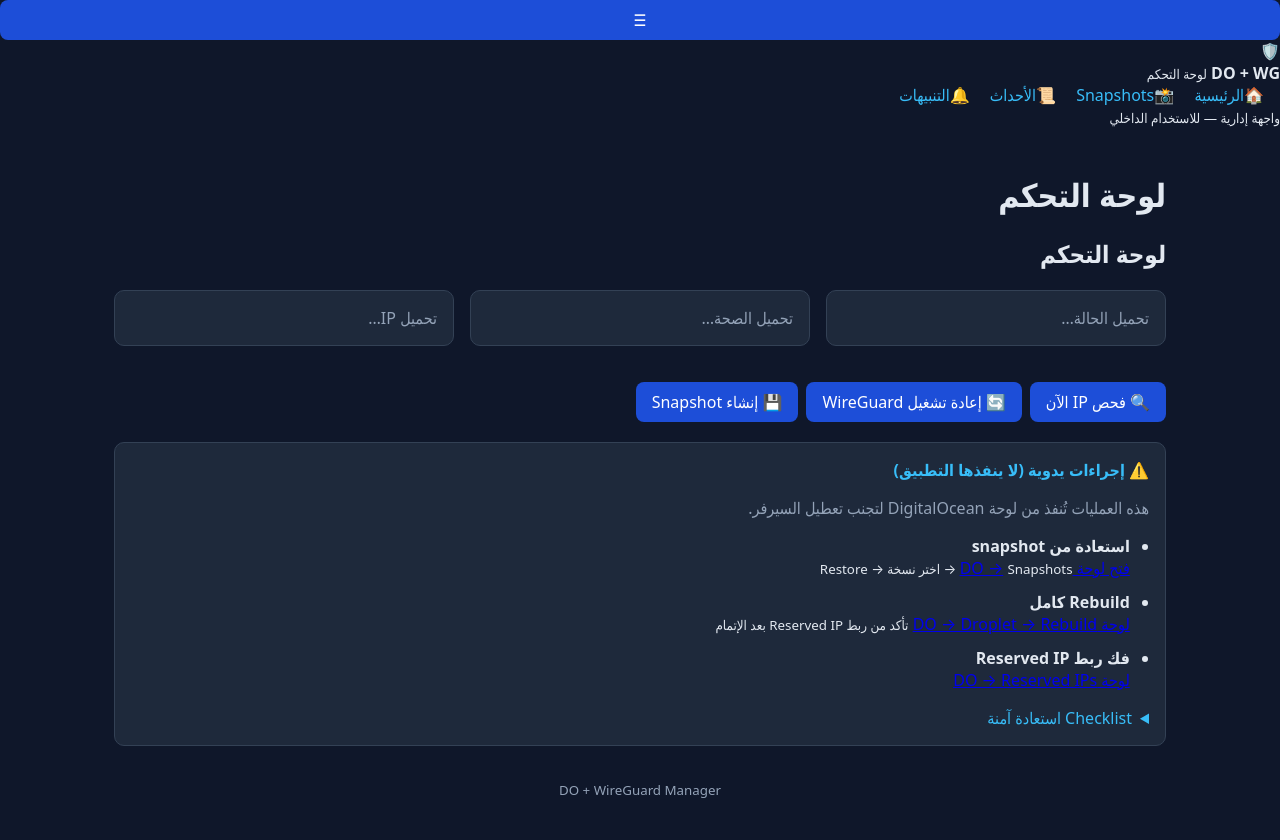
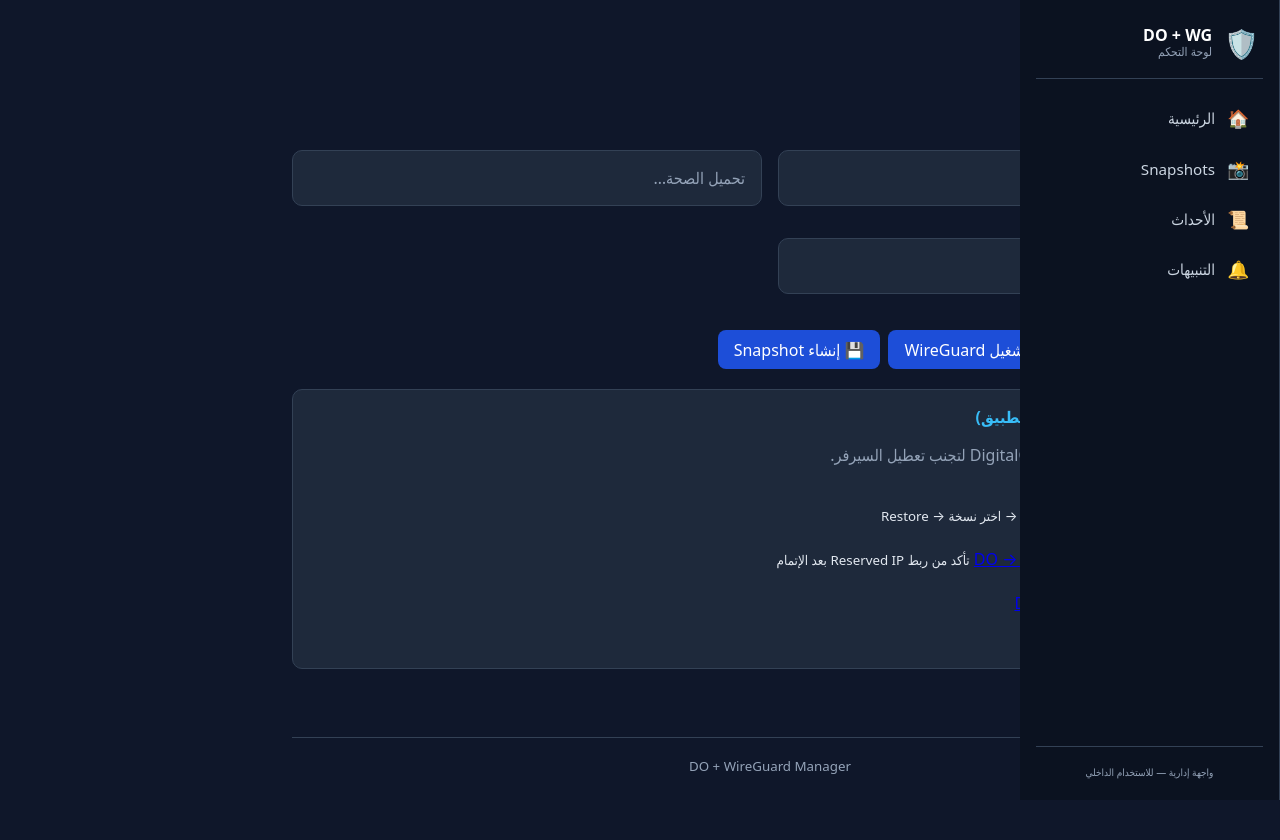
Before and after one commit to 6838gamal/Syr-Gover-Reserv-IP-Controller, a FastAPI app: page / in a window 1280 px wide. After the commit the page ends 800 px from the top, so only its background shows below. Run offline with FastAPI, Linux system fonts and the light colour scheme; some libraries are stand-ins or nearby versions.

Commit message:
Update style.css

```diff
--- a/app/static/style.css
+++ b/app/static/style.css
@@ -1,3 +1,4 @@
+/* ============ المتغيرات (نفس لوحتك الداكنة + إضافات) ============ */
 :root {
   --bg: #0f172a;
   --card: #1e293b;
@@ -8,36 +9,111 @@
   --bad: #f87171;
   --warn: #fbbf24;
   --border: #334155;
+
+  --sidebar-bg: #0b1220;
+  --sidebar-hover: #1e293b;
+  --sidebar-active: #38bdf8;
+  --sidebar-text: #cbd5e1;
+  --radius: 10px;
+  --sidebar-w: 260px;
 }
+
 * { box-sizing: border-box; }
-body {
+
+html, body {
   margin: 0;
   font-family: system-ui, -apple-system, "Segoe UI", Tahoma, sans-serif;
   background: var(--bg);
   color: var(--text);
   min-height: 100vh;
+}
+
+/* ============ القائمة الجانبية ============ */
+.sidebar {
+  position: fixed;
+  top: 0;
+  right: 0;
+  width: var(--sidebar-w);
+  height: 100vh;
+  background: var(--sidebar-bg);
+  border-inline-start: 1px solid var(--border);
   display: flex;
   flex-direction: column;
+  padding: 1.25rem 1rem;
+  z-index: 1000;
+  overflow-y: auto;
+  transition: transform 0.25s ease;
 }
-.topbar {
-  display: flex; justify-content: space-between; align-items: center;
-  padding: 0.75rem 1.25rem;
-  background: #0b1220;
+
+.sidebar-brand {
+  display: flex;
+  align-items: center;
+  gap: 0.75rem;
+  padding: 0.25rem 0.25rem 1rem;
   border-bottom: 1px solid var(--border);
+  margin-bottom: 1rem;
 }
-.brand { font-weight: 700; }
-nav a {
-  color: var(--accent);
-  margin-inline-start: 1rem;
+.brand-icon { font-size: 1.75rem; }
+.brand-text { display: flex; flex-direction: column; line-height: 1.2; }
+.brand-text strong { color: #fff; font-size: 1rem; }
+.brand-text small { color: var(--muted); font-size: 0.75rem; }
+
+.sidebar-nav { display: flex; flex-direction: column; gap: 0.25rem; flex: 1; }
+
+.nav-item {
+  display: flex;
+  align-items: center;
+  gap: 0.75rem;
+  padding: 0.7rem 0.85rem;
+  color: var(--sidebar-text);
   text-decoration: none;
+  border-radius: 10px;
+  font-size: 0.95rem;
+  transition: background 0.15s, color 0.15s, transform 0.15s;
 }
-nav a:hover { text-decoration: underline; }
-main {
-  flex: 1; padding: 1.5rem; max-width: 1100px;
-  margin: 0 auto; width: 100%;
+.nav-item:hover {
+  background: var(--sidebar-hover);
+  color: #fff;
+  transform: translateX(-2px);
 }
-footer { text-align: center; padding: 1rem; color: var(--muted); }
+.nav-item.active {
+  background: var(--accent);
+  color: #0b1220;
+  font-weight: 600;
+}
+.nav-icon { font-size: 1.1rem; width: 1.4rem; text-align: center; }
 
+.sidebar-footer {
+  border-top: 1px solid var(--border);
+  padding-top: 1rem;
+  color: var(--muted);
+  font-size: 0.75rem;
+  text-align: center;
+}
+
+/* ============ المحتوى ============ */
+.content {
+  margin-inline-end: var(--sidebar-w);
+  min-height: 100vh;
+  display: flex;
+  flex-direction: column;
+  padding: 1.5rem 2rem;
+}
+.content-header h1 {
+  margin: 0 0 1.25rem;
+  font-size: 1.5rem;
+  font-weight: 700;
+}
+.content-body { flex: 1; }
+.content-footer {
+  margin-top: 2rem;
+  padding-top: 1rem;
+  border-top: 1px solid var(--border);
+  color: var(--muted);
+  text-align: center;
+}
+
+/* ============ بطاقات وشبكة (من تصميمك) ============ */
 .grid {
   display: grid;
   grid-template-columns: repeat(auto-fit, minmax(320px, 1fr));
@@ -46,11 +122,15 @@ footer { text-align: center; padding: 1rem; color: var(--muted); }
 .card {
   background: var(--card);
   border: 1px solid var(--border);
-  border-radius: 10px;
+  border-radius: var(--radius);
   padding: 1rem;
   margin-bottom: 1rem;
 }
-.card h2 { margin-top: 0; font-size: 1rem; color: var(--accent); }
+.card h2, .card h3 {
+  margin-top: 0;
+  font-size: 1rem;
+  color: var(--accent);
+}
 .kv td { padding: 0.35rem 0.5rem; border-bottom: 1px dashed var(--border); }
 .kv td:first-child { color: var(--muted); width: 40%; }
 
@@ -61,8 +141,12 @@ button {
   background: #1d4ed8;
   color: #fff; border: none; padding: 0.55rem 1rem;
   border-radius: 8px; cursor: pointer; font: inherit;
+  transition: background 0.15s, transform 0.1s;
 }
 button:hover { background: #2563eb; }
+button:active { transform: scale(0.97); }
+button.bad { background: #b91c1c; }
+button.bad:hover { background: #dc2626; }
 
 table.data {
   width: 100%; border-collapse: collapse; margin-top: 0.5rem;
@@ -77,9 +161,8 @@ table.data th { color: var(--muted); font-weight: 600; }
 .bad { color: var(--bad); }
 .warn { color: var(--warn); }
 .muted { color: var(--muted); }
-.ip-big {
-  font-size: 1.6rem; font-weight: 700; letter-spacing: 0.03em;
-}
+.ip-big { font-size: 1.6rem; font-weight: 700; letter-spacing: 0.03em; }
+
 code {
   background: #0b1220; padding: 0.1rem 0.35rem; border-radius: 4px;
 }
@@ -87,7 +170,52 @@ pre {
   background: #0b1220; padding: 0.75rem; border-radius: 6px;
   overflow-x: auto;
 }
-.manual-actions ul { padding-inline-start: 1.2rem; }
-.manual-actions li { margin-bottom: 0.75rem; }
-.manual-actions details { margin-top: 1rem; }
-.manual-actions summary { cursor: pointer; color: var(--accent); }
+
+/* ============ زر فتح القائمة (جوال) ============ */
+.sidebar-toggle {
+  display: none;
+  position: fixed;
+  top: 1rem;
+  right: 1rem;
+  z-index: 1100;
+  width: 44px; height: 44px;
+  align-items: center; justify-content: center;
+  background: var(--sidebar-bg);
+  border: 1px solid var(--border);
+  color: #fff;
+  font-size: 1.4rem;
+  border-radius: 10px;
+  cursor: pointer;
+}
+
+.sidebar-backdrop {
+  display: none;
+  position: fixed;
+  inset: 0;
+  background: rgba(0, 0, 0, 0.5);
+  z-index: 900;
+}
+.sidebar-backdrop.show { display: block; }
+
+/* ============ استجابة الجوال ============ */
+@media (max-width: 900px) {
+  .sidebar { transform: translateX(100%); }
+  .sidebar.open { transform: translateX(0); }
+  .sidebar-toggle { display: flex; }
+
+  .content {
+    margin-inline-end: 0;
+    padding: 4rem 1rem 1.5rem;
+  }
+  .content-header h1 { font-size: 1.25rem; }
+  table.data th, table.data td { padding: 0.45rem 0.5rem; font-size: 0.85rem; }
+}
+
+/* ============ حركة دخول المحتوى ============ */
+.content-body > * {
+  animation: fadeIn 0.25s ease both;
+}
+@keyframes fadeIn {
+  from { opacity: 0; transform: translateY(4px); }
+  to   { opacity: 1; transform: translateY(0); }
+}
```
